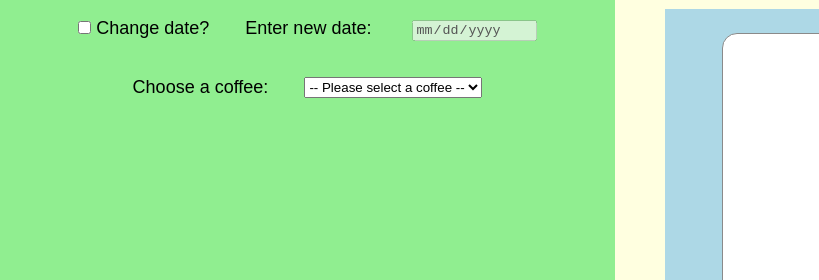
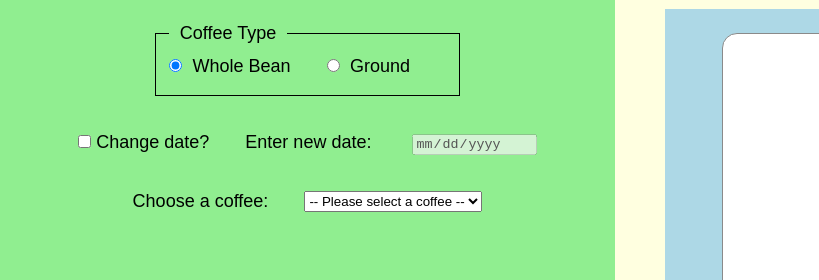
Before and after one commit to dzebertavage/label-maker, a plain HTML site: page index.html in a window 1280 px wide. Shown: the top 280 px of the page, 0-819 px from the left. Drawn offline with Linux system fonts and the light colour scheme.

Commit message:
Add radio btns to allow user to select coffee type

```diff
--- a/css/style.css
+++ b/css/style.css
@@ -45,6 +45,24 @@ label {
     max-height: 800px;
     width: 800px;
     max-width: 800px;
+}
+
+.coffee-type {
+    display: flex;
+}
+
+fieldset {
+    border: 1px solid #000;
+    display: flex;
+    padding-bottom: 1rem;
+}
+
+legend {
+    padding: 0.3rem 0.6rem;
+}
+
+.coffee-type-label {
+    padding-left: 0.3rem;
 }
 
 .logo-container {
--- a/index.html
+++ b/index.html
@@ -10,6 +10,19 @@
 <body>
     <div class="label-maker-container">
         <div class="options-container">
+            <div class="coffee-type">
+                <fieldset>
+                    <legend>Coffee Type</legend>
+                    <div class="whole-bean">
+                        <input type="radio" id="wholeBean" name="coffeeType" value="wholeBean" checked>
+                        <label class="coffee-type-label" for="wholeBean">Whole Bean</label>
+                    </div>
+                    <div class="ground">
+                        <input type="radio" id="ground" name="coffeeType" value="ground">
+                        <label class="coffee-type-label" for="ground">Ground</label>
+                    </div>
+                </fieldset>
+            </div>
             <div class="date-container">
                 <div class="check-date">
                     <input type="checkbox" id="changeDate" name="changeDate" value="changeDate">
```
